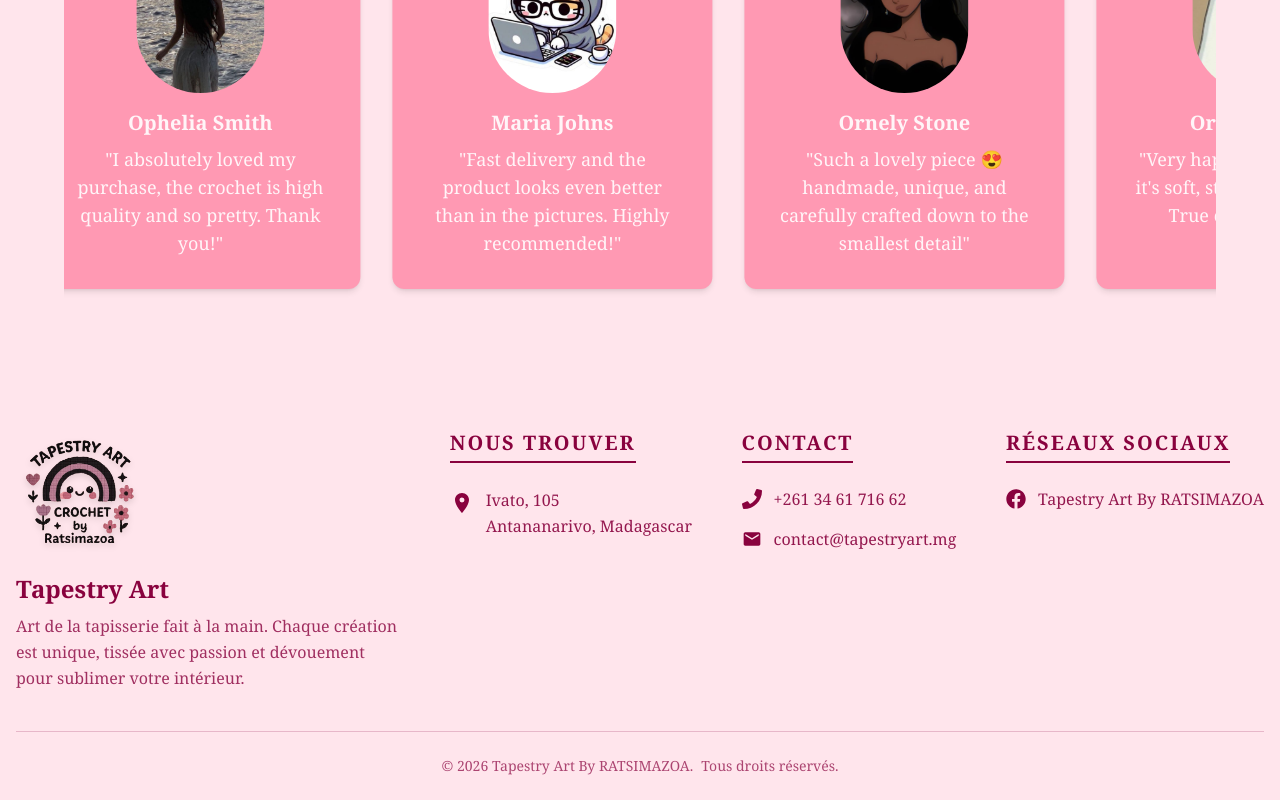
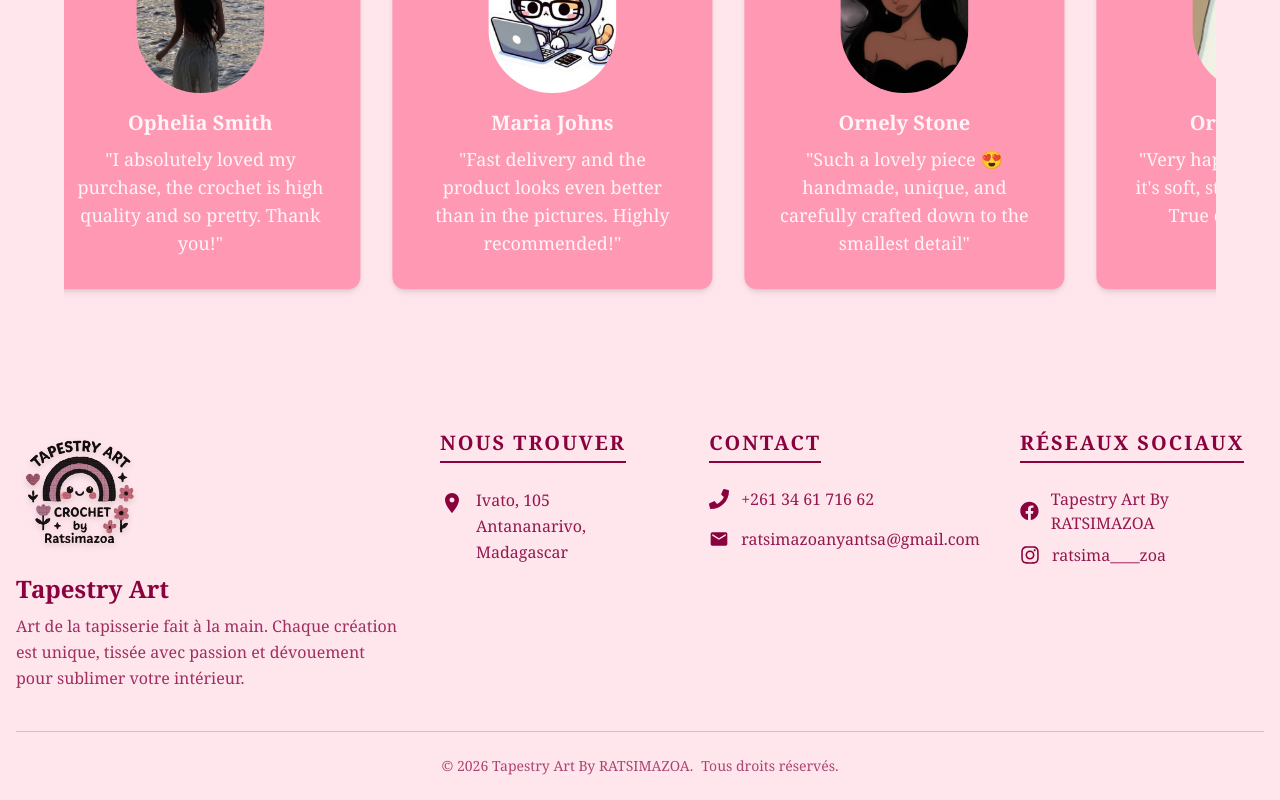
Before and after one commit to Mayah8124/RATSIMAZOA-Tapestry-Art, a React (Vite) app: page / in a window 1280 px wide. Shown: the part 2721-3521 px from the top of the page. Built offline with nearby package versions, Linux system fonts and the light colour scheme.

Commit message:
feat: add Instagram link

```diff
--- a/src/pages/Contact.jsx
+++ b/src/pages/Contact.jsx
@@ -1,5 +1,5 @@
 import logo from '../assets/logo.png';
-import { FaPhone, FaFacebook } from "react-icons/fa";
+import { FaPhone, FaFacebook,FaInstagram } from "react-icons/fa";
 import { MdLocationOn, MdEmail } from "react-icons/md";
 import { forwardRef } from "react";
 
@@ -49,11 +49,11 @@ const Contact = forwardRef((props, ref) => {
                         <span className="opacity-90 group-hover:opacity-100">+261 34 61 716 62</span>
                     </a>
                     <a
-                        href="mailto:contact@tapestryart.mg"
+                        href="https://mail.google.com/mail/u/0/?tab=rm&ogbl#inbox?compose=DXDwSWwxqnzBCGhtZSHrTQFvNSQVnNBPcxZHJpTXKCdVPJtKxdKBpHMfRXWzqHmnZBdrHSbGjqGgzdfnFsDsFvcsPDdtwLPNbGbfSxSkTvdggGqhgqKjCzvB"
                         className="flex items-center gap-3 mt-4 hover:text-title-secondary transition-colors duration-300 group"
                     >
                         <MdEmail className="text-title-secondary text-xl group-hover:scale-110 transition-transform" />
-                        <span className="opacity-90 group-hover:opacity-100">contact@tapestryart.mg</span>
+                        <span className="opacity-90 group-hover:opacity-100">ratsimazoanyantsa@gmail.com</span>
                     </a>
                 </div>
 
@@ -63,13 +63,22 @@ const Contact = forwardRef((props, ref) => {
                         Réseaux sociaux
                     </h3>
                     <a
-                        href="https://facebook.com"
+                        href="https://www.facebook.com/profile.php?id=61578605880168&locale=fr_FR"
                         target="_blank"
                         rel="noopener noreferrer"
                         className="flex items-center gap-3 mt-2 hover:text-title-secondary transition-colors duration-300 group"
                     >
                         <FaFacebook className="text-title-secondary text-xl group-hover:scale-110 transition-transform" />
                         <span className="opacity-90 group-hover:opacity-100">Tapestry Art By RATSIMAZOA</span>
+                    </a>
+                    <a
+                        href="https://www.instagram.com/ratsima____zoa/"
+                        target="_blank"
+                        rel="noopener noreferrer"
+                        className="flex items-center gap-3 mt-2 hover:text-title-secondary transition-colors duration-300 group"
+                    >
+                        <FaInstagram className="text-title-secondary text-xl group-hover:scale-110 transition-transform" />
+                        <span className="opacity-90 group-hover:opacity-100">ratsima____zoa</span>
                     </a>
                 </div>
 
```
